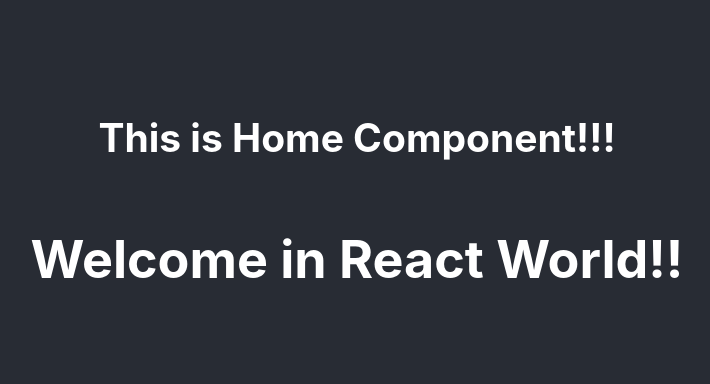
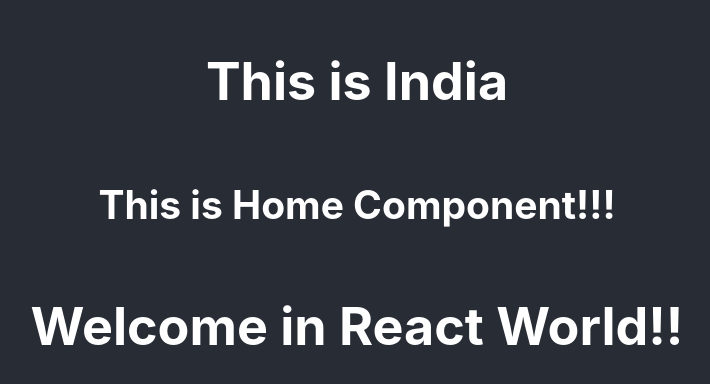
Before and after one commit to techprograms/udemy-react, a React (Create React App) app: page / in a window 1280 px wide. Shown: the part 196-580 px from the top of the page, without its empty margins (283-993 px from the left). Built offline with nearby package versions, Linux system fonts and the light colour scheme.

Commit message:
Update App.js

```diff
--- a/src/App.js
+++ b/src/App.js
@@ -5,6 +5,7 @@ function App() {
   return (
     <div className="App">
       <header className="App-header">
+      <h1>This is India</h1>
       <Home />
         <h1>Welcome in React World!!</h1>
       </header>
```
